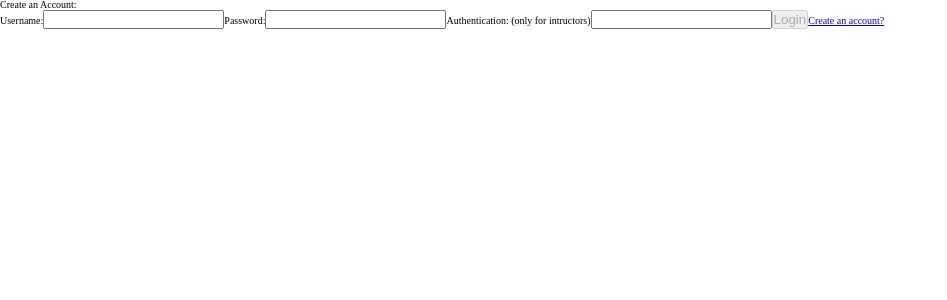
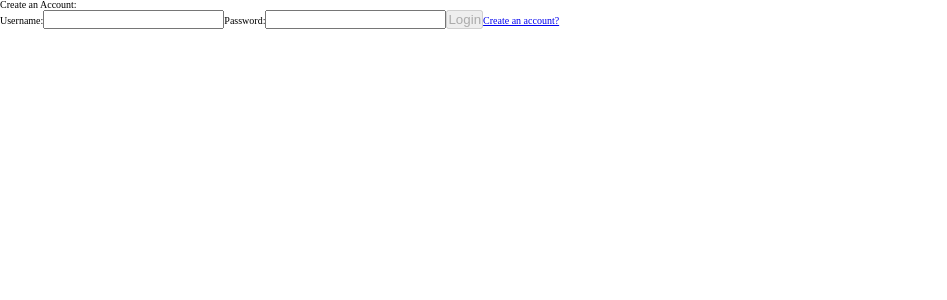
Before and after one commit to uniit-2-build/anywherefitness, a React (Create React App) app: page /login in a window 1280 px wide. Shown: the top 300 px of the page, without its empty margins (0-947 px from the left). Built offline with nearby package versions, Linux system fonts and the light colour scheme.

Commit message:
reviewed code and fixed typos

```diff
--- a/src/components/Home.js
+++ b/src/components/Home.js
@@ -107,7 +107,6 @@ export default function Home() {
                 <label for="intensity">
                     Intensity (1 to 10):
                     <input
-                        step={1}
                         data-cy="class-intensity"
                         type="number"
                         name="intensity"
@@ -120,7 +119,6 @@ export default function Home() {
                     Max participants:
                     <input
                         data-cy="class-max"
-                        step={1}
                         type="text"
                         name="max"
                         id="max"
--- a/src/components/Login.js
+++ b/src/components/Login.js
@@ -6,7 +6,6 @@ import useForm from '../hooks/useForm';
 const defaultValues = {
     username: "",
     password: "",
-    authentication: ""
 }
 
 export default function Login() {
@@ -42,16 +41,6 @@ export default function Login() {
                     value={formValues.password}
                 />
             </label>
-            <label for="authentication">
-                Authentication: (only for intructors)
-                <input
-                    type="password"
-                    name="authentication"
-                    id="authentication"
-                    onChange={change}
-                    value={formValues.authentication}
-                />
-            </label>
             <button disabled={error}
             type="submit">Login</button>
             <Link to="/sign-up">Create an account?</Link>
--- a/src/verification/loginSchema.js
+++ b/src/verification/loginSchema.js
@@ -5,6 +5,5 @@ import * as yup from "yup";
 const loginSchema = yup.object().shape({
     username: yup.string().required().min(5),
     password: yup.string().required().min(5),
-    authentication: yup.string(),
 })
 export default loginSchema;
```
Also changed, not shown: src/components/SignUp.js (+4 -3 lines), 1 other file (tests, documents, lock files or other folders).
